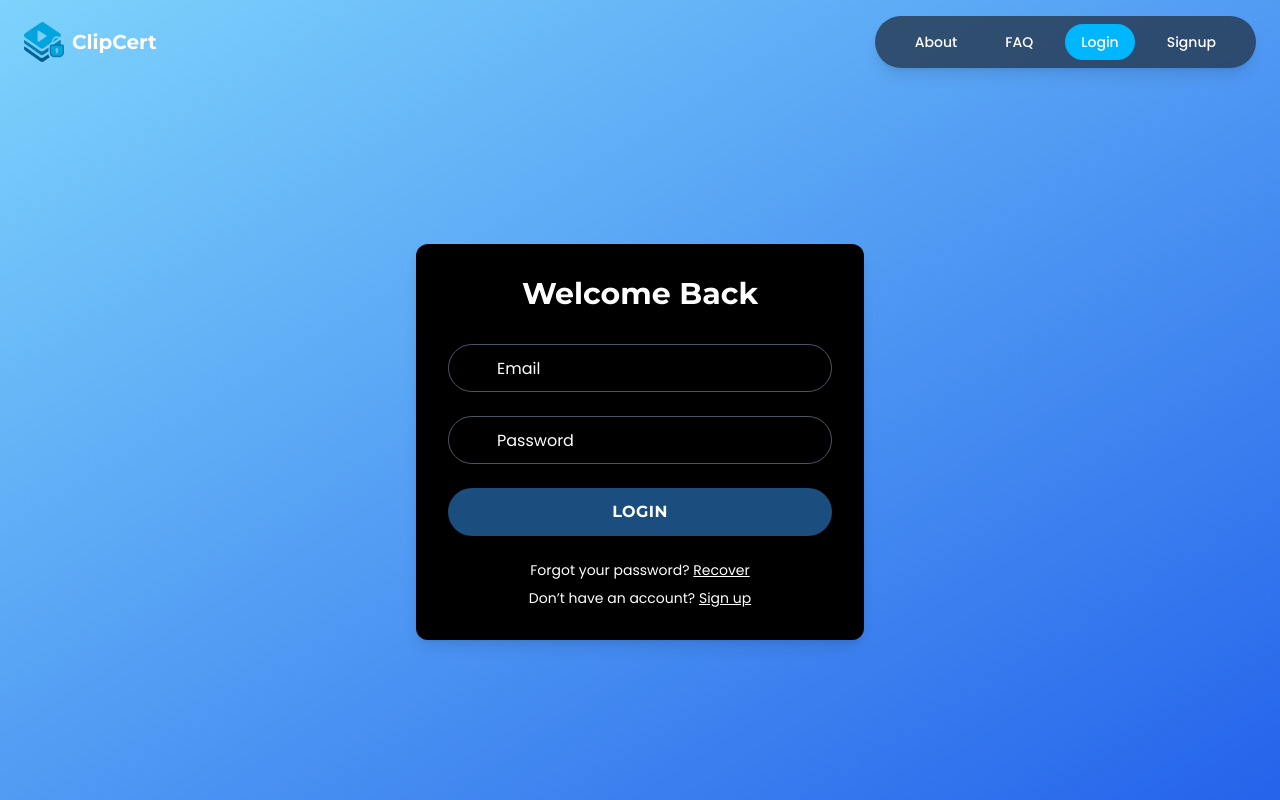
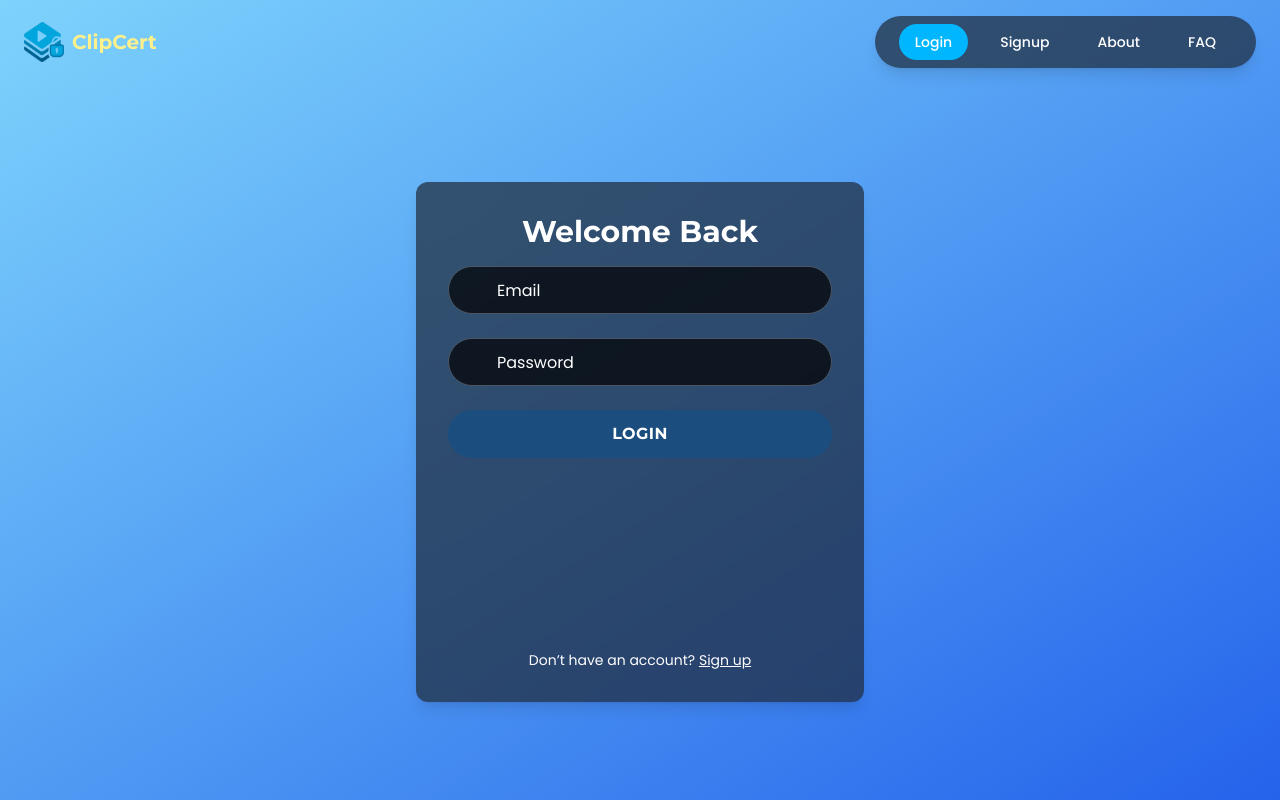
Before and after one commit to Vintr0n/AuthentiClip, a React (Vite) app in the folder frontend/: page /login in a window 1280 px wide. Built offline with nearby package versions, Linux system fonts and the light colour scheme.

Commit message:
Front facing fixes

```diff
--- a/frontend/src/components/Header.jsx
+++ b/frontend/src/components/Header.jsx
@@ -9,11 +9,8 @@ export default function Header() {
     const token = localStorage.getItem('access_token');
     await fetch('https://video-auth-serverside.onrender.com/auth/logout', {
       method: 'POST',
-      headers: {
-        Authorization: `Bearer ${token}`,
-      },
+      headers: { Authorization: `Bearer ${token}` },
     });
-
     localStorage.removeItem('access_token');
     logout();
     navigate('/login');
@@ -29,18 +26,24 @@ export default function Header() {
       {/* Logo and title */}
       <div className="flex items-center space-x-2">
         <img src="/logo.png" alt="Logo" className="w-10 h-10" />
-        <h1 className="text-xl font-bold font-montserrat">ClipCert</h1>
+        <h1 className="text-xl font-bold font-montserrat text-yellow-200">ClipCert</h1>
       </div>
 
-      {/* Centered navigation */}
+      {/* Nav menu */}
       <nav className="bg-gray-800/70 backdrop-blur-md px-6 py-2 rounded-full flex space-x-4 shadow-lg">
+        <NavLink to="/login" className={navLinkClass}>
+          Login
+        </NavLink>
+        <NavLink to="/signup" className={navLinkClass}>
+          Signup
+        </NavLink>
         <NavLink to="/about" className={navLinkClass}>
           About
         </NavLink>
         <NavLink to="/faq" className={navLinkClass}>
           FAQ
         </NavLink>
-        {user ? (
+        {user && (
           <>
             <NavLink to="/upload" className={navLinkClass}>
               Upload
@@ -55,15 +58,6 @@ export default function Header() {
               Logout
             </button>
           </>
-        ) : (
-          <>
-            <NavLink to="/login" className={navLinkClass}>
-              Login
-            </NavLink>
-            <NavLink to="/signup" className={navLinkClass}>
-              Signup
-            </NavLink>
-          </>
         )}
       </nav>
     </header>
--- a/frontend/src/pages/Login.jsx
+++ b/frontend/src/pages/Login.jsx
@@ -16,20 +16,12 @@ export default function Login() {
     try {
       const response = await fetch('https://video-auth-serverside.onrender.com/auth/login', {
         method: 'POST',
-        headers: {
-          'Content-Type': 'application/x-www-form-urlencoded',
-        },
-        body: new URLSearchParams({
-          username: email,
-          password: password,
-        }),
+        headers: { 'Content-Type': 'application/x-www-form-urlencoded' },
+        body: new URLSearchParams({ username: email, password }),
       });
 
       const data = await response.json();
-
-      if (!response.ok) {
-        throw new Error(data.detail || 'Login failed');
-      }
+      if (!response.ok) throw new Error(data.detail || 'Login failed');
 
       localStorage.setItem('access_token', data.access_token);
       refreshAuth();
@@ -40,17 +32,15 @@ export default function Login() {
   };
 
   return (
-    <div className="w-full max-w-md bg-black rounded-xl p-8 shadow-lg text-white">
-      <h2 className="text-3xl font-montserrat font-bold text-center mb-8">
-        Welcome Back
-      </h2>
+    <div className="w-full max-w-md h-[520px] bg-gray-800/70 backdrop-blur-md rounded-xl p-8 shadow-lg text-white flex flex-col justify-between">
+      <h2 className="text-3xl font-montserrat font-bold text-center mb-4">Welcome Back</h2>
 
-      <form onSubmit={handleLogin} className="space-y-6">
+      <form onSubmit={handleLogin} className="space-y-6 flex-grow">
         <div className="relative">
           <input
             type="email"
             placeholder="Email"
-            className="w-full h-12 pl-12 pr-4 rounded-full bg-black text-white placeholder-white border border-gray-600 focus:outline-none focus:ring-2 focus:ring-accent"
+            className="w-full h-12 pl-12 pr-4 rounded-full bg-black/70 text-white placeholder-white border border-gray-600 focus:outline-none focus:ring-2 focus:ring-accent"
             value={email}
             onChange={(e) => setEmail(e.target.value)}
             required
@@ -64,7 +54,7 @@ export default function Login() {
           <input
             type="password"
             placeholder="Password"
-            className="w-full h-12 pl-12 pr-4 rounded-full bg-black text-white placeholder-white border border-gray-600 focus:outline-none focus:ring-2 focus:ring-accent"
+            className="w-full h-12 pl-12 pr-4 rounded-full bg-black/70 text-white placeholder-white border border-gray-600 focus:outline-none focus:ring-2 focus:ring-accent"
             value={password}
             onChange={(e) => setPassword(e.target.value)}
             required
@@ -74,9 +64,7 @@ export default function Login() {
           </div>
         </div>
 
-        {error && (
-          <p className="text-red-500 text-sm text-center">{error}</p>
-        )}
+        {error && <p className="text-red-500 text-sm text-center">{error}</p>}
 
         <button
           type="submit"
@@ -86,16 +74,9 @@ export default function Login() {
         </button>
       </form>
 
-      <div className="text-center text-white text-sm mt-6">
-        Forgot your password? <span className="underline cursor-pointer">Recover</span>
-      </div>
-
-      <div className="text-center text-white text-sm mt-2">
+      <div className="text-center text-white text-sm mt-4">
         Don’t have an account?{' '}
-        <span
-          className="underline cursor-pointer"
-          onClick={() => navigate('/signup')}
-        >
+        <span className="underline cursor-pointer" onClick={() => navigate('/signup')}>
           Sign up
         </span>
       </div>
--- a/frontend/src/pages/Signup.jsx
+++ b/frontend/src/pages/Signup.jsx
@@ -12,22 +12,14 @@ export default function Signup() {
     setError(null);
 
     try {
-      const response = await fetch('https://video-auth-serverside.onrender.com/auth/register', {
+      const response = await fetch('https://video-auth-serverside.onrender.com/auth/signup', {
         method: 'POST',
-        headers: {
-          'Content-Type': 'application/json',
-        },
-        body: JSON.stringify({
-          email: email,
-          password: password,
-        }),
+        headers: { 'Content-Type': 'application/json' },
+        body: JSON.stringify({ email, password }),
       });
 
       const data = await response.json();
-
-      if (!response.ok) {
-        throw new Error(data.detail || 'Signup failed');
-      }
+      if (!response.ok) throw new Error(data.detail || 'Signup failed');
 
       navigate('/login');
     } catch (err) {
@@ -36,17 +28,15 @@ export default function Signup() {
   };
 
   return (
-    <div className="w-full max-w-md bg-black rounded-xl p-8 shadow-lg text-white">
-      <h2 className="text-3xl font-montserrat font-bold text-center mb-8">
-        Create Account
-      </h2>
+    <div className="w-full max-w-md h-[520px] bg-gray-800/70 backdrop-blur-md rounded-xl p-8 shadow-lg text-white flex flex-col justify-between">
+      <h2 className="text-3xl font-montserrat font-bold text-center mb-4">Create Account</h2>
 
-      <form onSubmit={handleSignup} className="space-y-6">
+      <form onSubmit={handleSignup} className="space-y-6 flex-grow">
         <div className="relative">
           <input
             type="email"
             placeholder="Email"
-            className="w-full h-12 pl-12 pr-4 rounded-full bg-black text-white placeholder-white border border-gray-600 focus:outline-none focus:ring-2 focus:ring-accent"
+            className="w-full h-12 pl-12 pr-4 rounded-full bg-black/70 text-white placeholder-white border border-gray-600 focus:outline-none focus:ring-2 focus:ring-accent"
             value={email}
             onChange={(e) => setEmail(e.target.value)}
             required
@@ -60,7 +50,7 @@ export default function Signup() {
           <input
             type="password"
             placeholder="Password"
-            className="w-full h-12 pl-12 pr-4 rounded-full bg-black text-white placeholder-white border border-gray-600 focus:outline-none focus:ring-2 focus:ring-accent"
+            className="w-full h-12 pl-12 pr-4 rounded-full bg-black/70 text-white placeholder-white border border-gray-600 focus:outline-none focus:ring-2 focus:ring-accent"
             value={password}
             onChange={(e) => setPassword(e.target.value)}
             required
@@ -70,9 +60,7 @@ export default function Signup() {
           </div>
         </div>
 
-        {error && (
-          <p className="text-red-500 text-sm text-center">{error}</p>
-        )}
+        {error && <p className="text-red-500 text-sm text-center">{error}</p>}
 
         <button
           type="submit"
@@ -82,12 +70,9 @@ export default function Signup() {
         </button>
       </form>
 
-      <div className="text-center text-white text-sm mt-6">
+      <div className="text-center text-white text-sm mt-4">
         Already have an account?{' '}
-        <span
-          className="underline cursor-pointer"
-          onClick={() => navigate('/login')}
-        >
+        <span className="underline cursor-pointer" onClick={() => navigate('/login')}>
           Login
         </span>
       </div>
```
